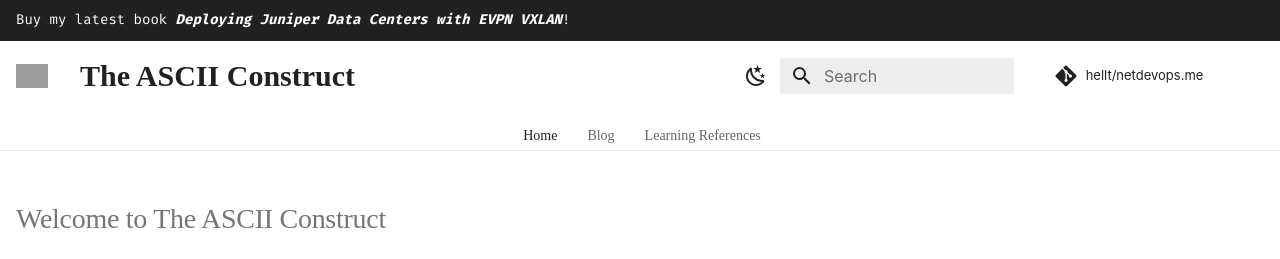
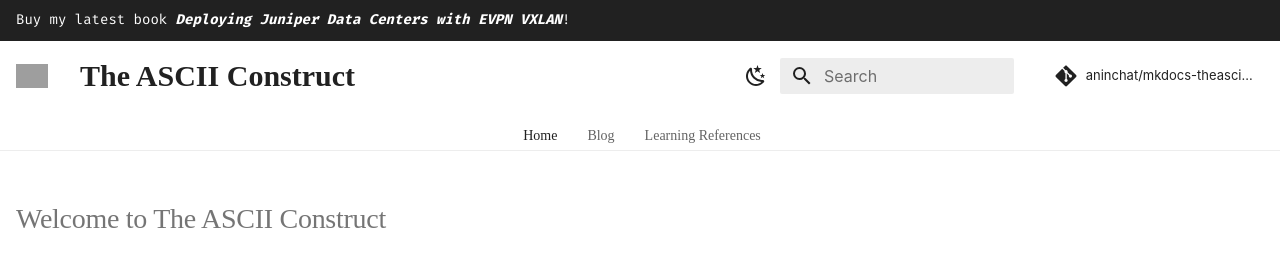
Before and after one commit to aninchat/mkdocs-theasciiconstruct, an MkDocs documentation site: the page built from docs/index.md, in a window 1280 px wide. Shown: the top 259 px of the page. Built offline with MkDocs 1.6.1 and Material for MkDocs 9.7.7, drawn with Linux system fonts in a browser that asks for light colours; some web fonts are replaced; comment, search, counter and statistics services are not loaded; grey boxes are pictures that could not be loaded.

Commit message:
changes to repo url and name

```diff
--- a/mkdocs.yml
+++ b/mkdocs.yml
@@ -1,7 +1,7 @@
 site_name: The ASCII Construct
 site_url: https://www.theasciiconstruct.com/
-repo_name: hellt/netdevops.me
-repo_url: https://github.com/hellt/netdevops.me
+repo_name: aninchat/mkdocs-theasciiconstruct
+repo_url: https://github.com/aninchat/mkdocs-theasciiconstruct
 extra_css:
   - stylesheets/extra.css
 extra:
```
Also changed, not shown: 1 other file.
